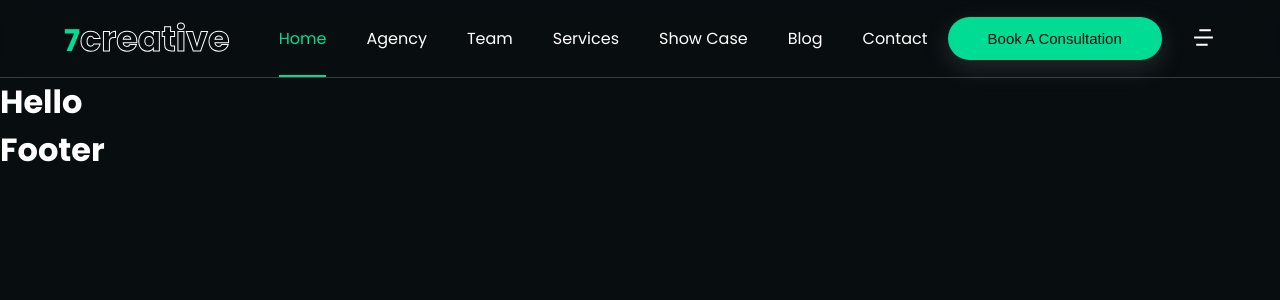
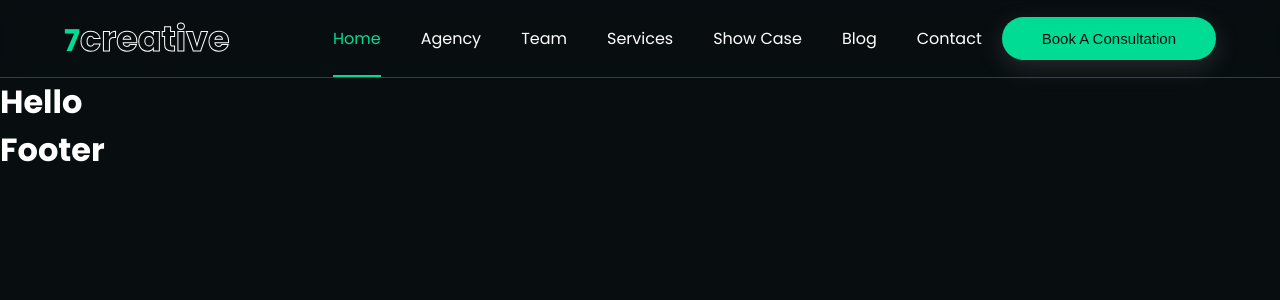
Before and after one commit to EkaterinaYurchyk2022/CreativeAgency, a Next.js app: page / in a window 1280 px wide. Shown: the top 300 px of the page. Built offline with nearby package versions, Linux system fonts and the light colour scheme.

Commit message:
fix: show button on mobile, hide on desktop

```diff
--- a/components/common/Header.js
+++ b/components/common/Header.js
@@ -34,7 +34,9 @@ const Header = () => {
                         <Link href='/' className={activeLink === '/contact' ? 'activeLink' : 'none'}>Contact</Link>
                         <button className='button-primary'>book a consultation</button>
                     </nav>
-                    <button onClick={()=>setOpen(!open)}>{open ? <AiOutlineClose size={25}/> : <RiMenu4Line size={25}/>}</button>
+                    <button className='menucontrol'
+                        onClick={()=>setOpen(!open)}>{open ? <AiOutlineClose size={25}/> : <RiMenu4Line size={25}/>}
+                    </button>
                 </div>
             </header>
         </>
--- a/styles/header.scss
+++ b/styles/header.scss
@@ -5,18 +5,26 @@ header {
   top: 0;
   backdrop-filter: blur(10px);
   z-index: 999;
+
   .container {
     @include flex(center, space-between, none);
+
     nav {
       a {
         margin: 0 $xl-2;
       }
     }
   }
+
+  .menucontrol {
+    display: none;
+  }
 }
+
 .activeLink {
   position: relative;
   color: $green;
+
   &::after {
     content: "";
     position: absolute;
@@ -33,6 +41,10 @@ header {
     nav {
       display: none;
     }
+    .menucontrol {
+      display: block;
+    }
+
     .openMenu {
       position: absolute;
       top: 75px;
@@ -44,6 +56,7 @@ header {
       display: flex;
       flex-direction: column;
       z-index: 999;
+
       a {
         width: 100%;
         display: block;
@@ -51,6 +64,7 @@ header {
         margin-bottom: 30px !important;
       }
     }
+
     .button-primary {
       display: none;
     }
```
